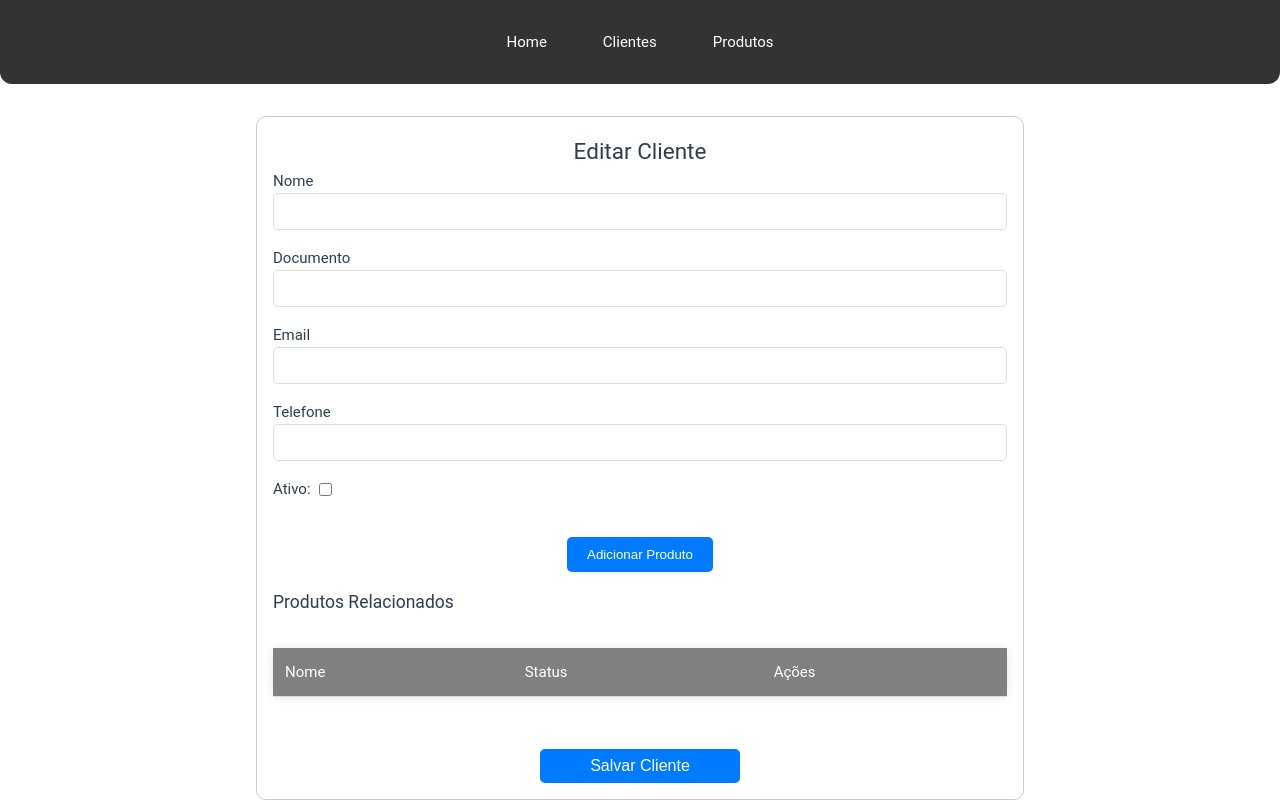
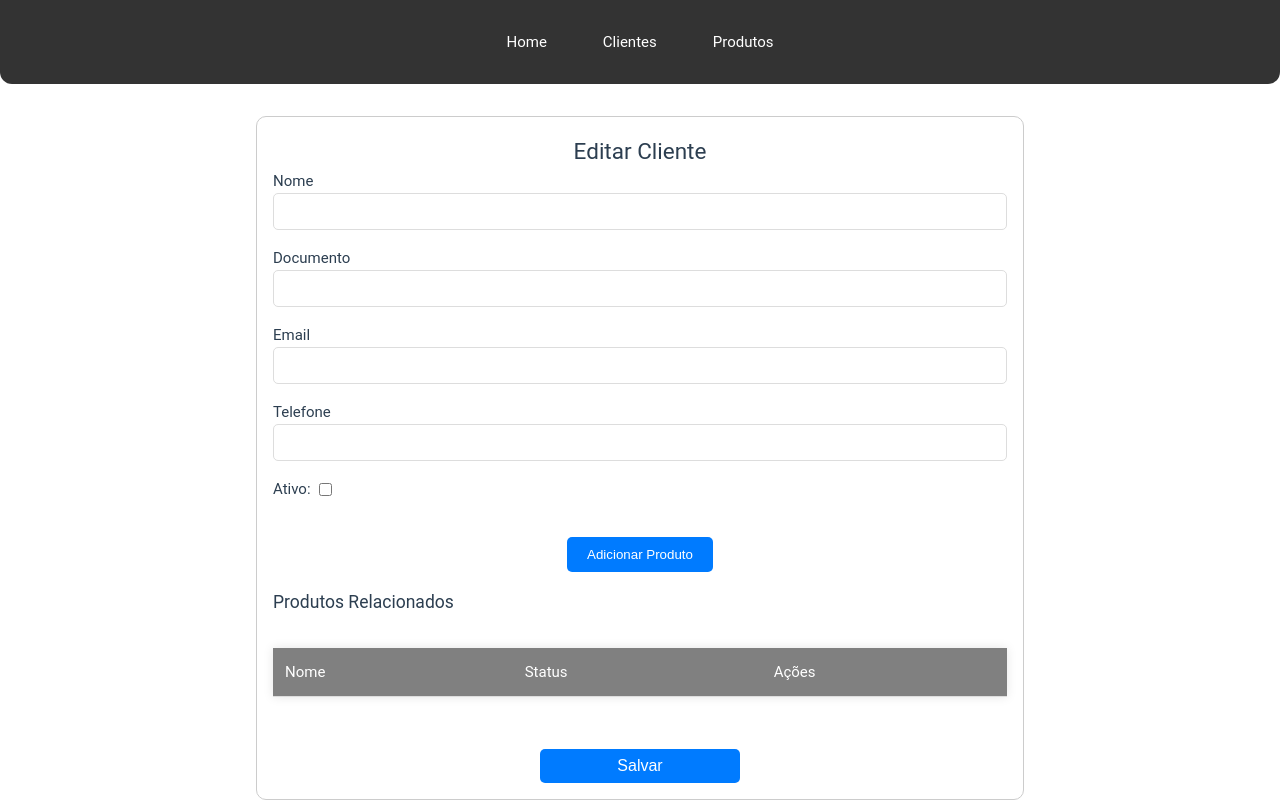
Before and after one commit to victorbeppler/App-Client-Management, a Vue app: page /edit-customer/1 in a window 1280 px wide. Built offline with nearby package versions, Linux system fonts and the light colour scheme.

Commit message:
:sparkles: create view edit product

```diff
--- a/src/views/customer/EditCustomerView.vue
+++ b/src/views/customer/EditCustomerView.vue
@@ -64,7 +64,7 @@
         />
 
         <div class="containerSaveButton">
-          <button class="buttonSave" type="submit">Salvar Cliente</button>
+          <button class="buttonSave" type="submit">Salvar</button>
         </div>
       </form>
     </div>
@@ -103,7 +103,7 @@ export default {
     removeProduct(productId) {
       this.customer.products = this.customer.products.filter((product) => product.id !== productId)
     },
-    updateCustomer() {
+    submitForm() {
       const customers = JSON.parse(localStorage.getItem('customers')) || []
       const index = customers.findIndex((customer) => customer.id === this.customer.id)
       if (index !== -1) {
```
Lines whose indentation alone changed are shown as unchanged.
